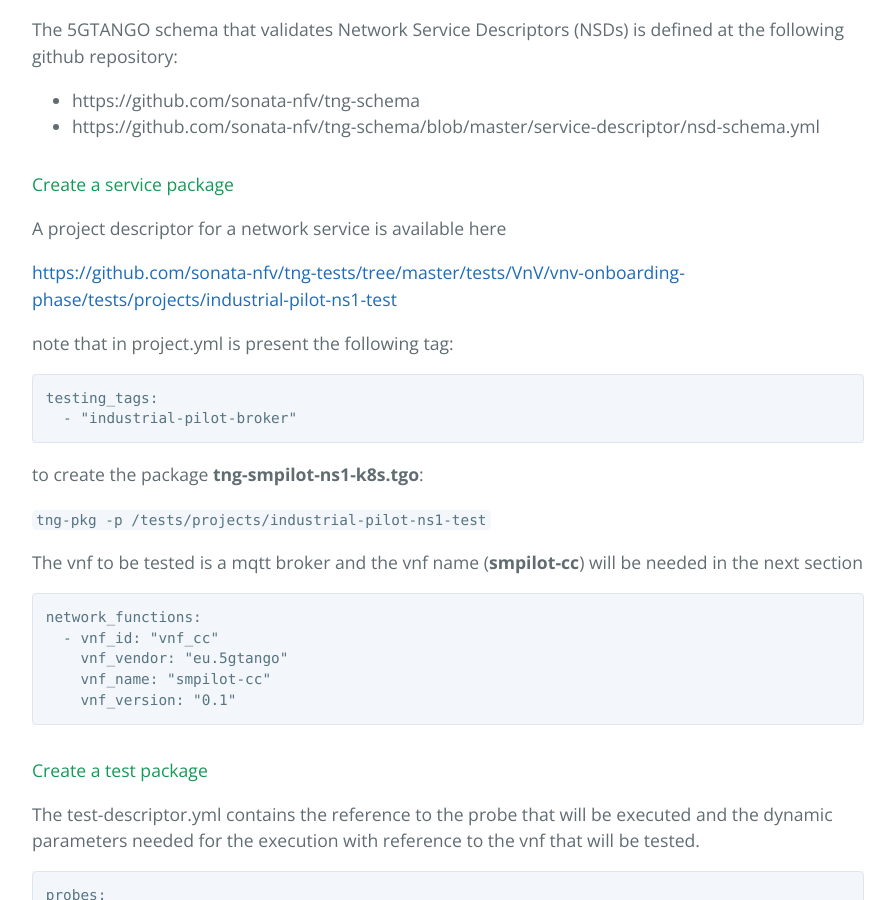
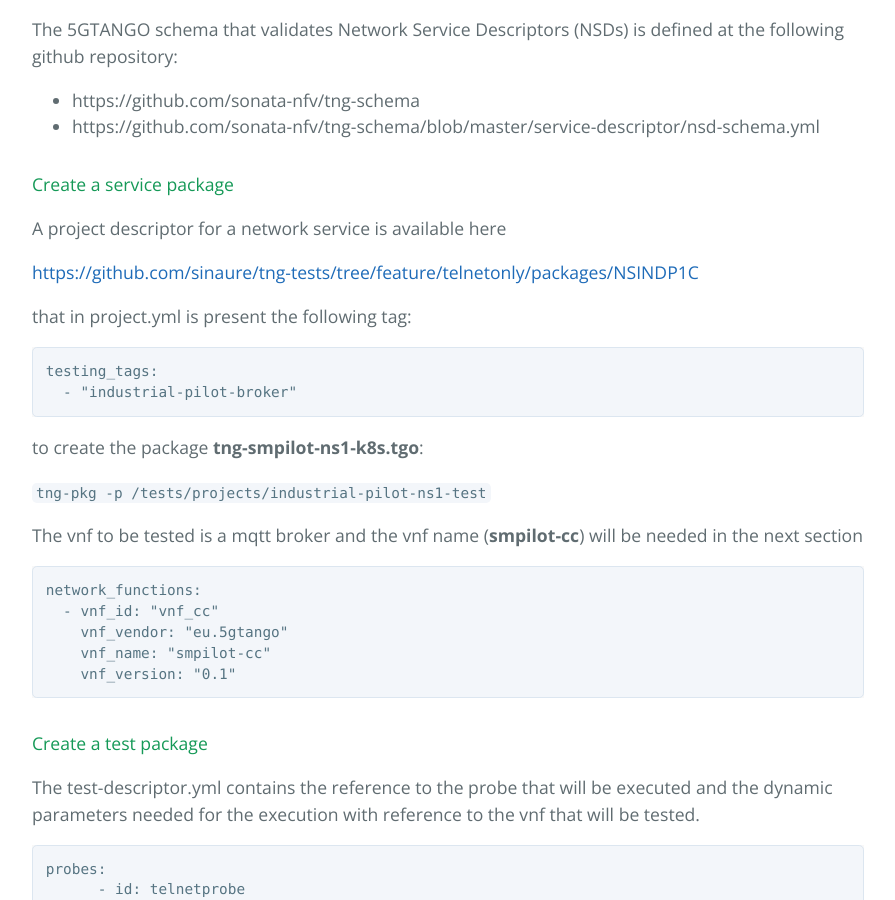
Before and after one commit to sonata-nfv/sonata-nfv.github.io, a Jekyll site: the page built from vnv.md, in a window 1280 px wide and 900 px high, scrolled down 1163 px. Shown: the whole window, without its empty margins (192-1087 px from the left). Built offline with Jekyll 4.4.1, drawn with Linux system fonts in a browser that asks for light colours; our own code applies the rules of GitHub Pages for plain Markdown files.

Commit message:
updated quickguide

````diff
--- a/vnv.md
+++ b/vnv.md
@@ -48,9 +48,9 @@ The 5GTANGO schema that validates Network Service Descriptors  (NSDs) is  define
 
 A project descriptor for a network service is available here
 
-<https://github.com/sonata-nfv/tng-tests/tree/master/tests/VnV/vnv-onboarding-phase/tests/projects/industrial-pilot-ns1-test>
+<https://github.com/sinaure/tng-tests/tree/feature/telnetonly/packages/NSINDP1C>
 
-note that in project.yml is present the following tag:
+ that in project.yml is present the following tag:
 
 ```
 testing_tags:
````
